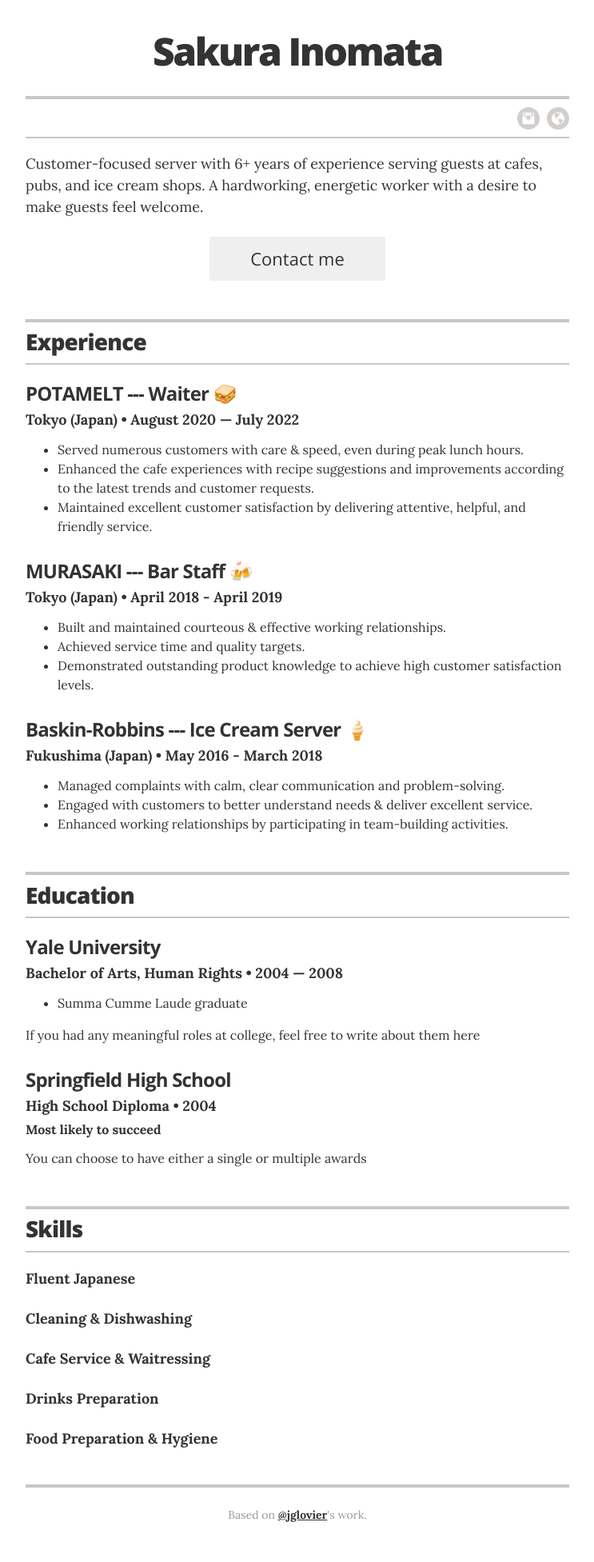
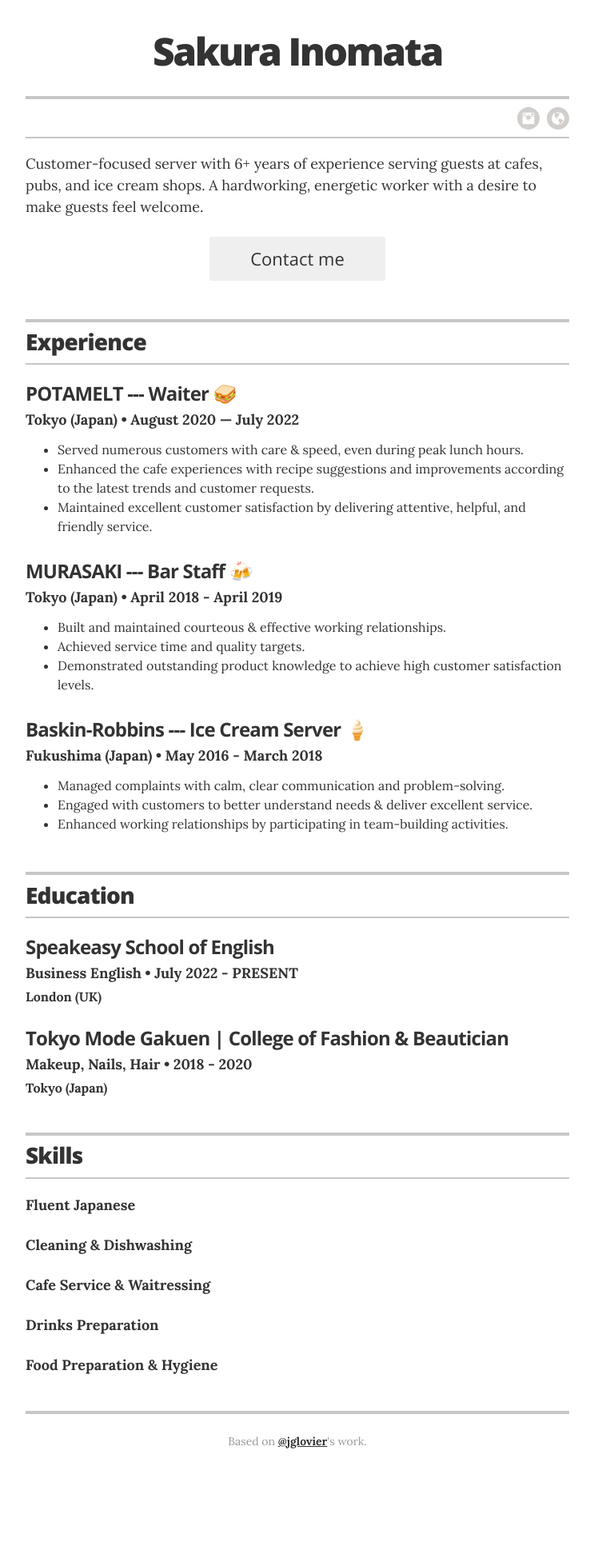
Before and after one commit to ahandsel/meet-sakura, a Jekyll site: the page built from index.html, in a window 1280 px wide. Shown: the whole page at 80% size, without its empty margins (268-1011 px from the left). Built offline with Jekyll 4.4.1, drawn with Linux system fonts in a browser that asks for light colours; after the commit the page ends 1861 px from its top, so only the background shows below that.

Commit message:
Update education.yml

```diff
--- a/_data/education.yml
+++ b/_data/education.yml
@@ -1,13 +1,14 @@
 # Degree
-- degree: Bachelor of Arts, Human Rights
-  uni: Yale University
-  year: 2004 &mdash; 2008
-  awards:
-    - award: Summa Cumme Laude graduate
-  summary: If you had any meaningful roles at college, feel free to write about them here
+- degree: Business English
+  uni: Speakeasy School of English
+  year: July 2022 - PRESENT
+  award: London (UK)
+  # awards:
+    # - award: Summa Cumme Laude graduate
+  # summary: If you had any meaningful roles at college, feel free to write about them here
 
-- degree: High School Diploma
-  uni: Springfield High School
-  year: 2004
-  award: Most likely to succeed
-  summary: You can choose to have either a single or multiple awards
+- degree: Makeup, Nails, Hair
+  uni: Tokyo Mode Gakuen | College of Fashion & Beautician
+  year: 2018 - 2020
+  award: Tokyo (Japan)
+  # summary: You can choose to have either a single or multiple awards
```
